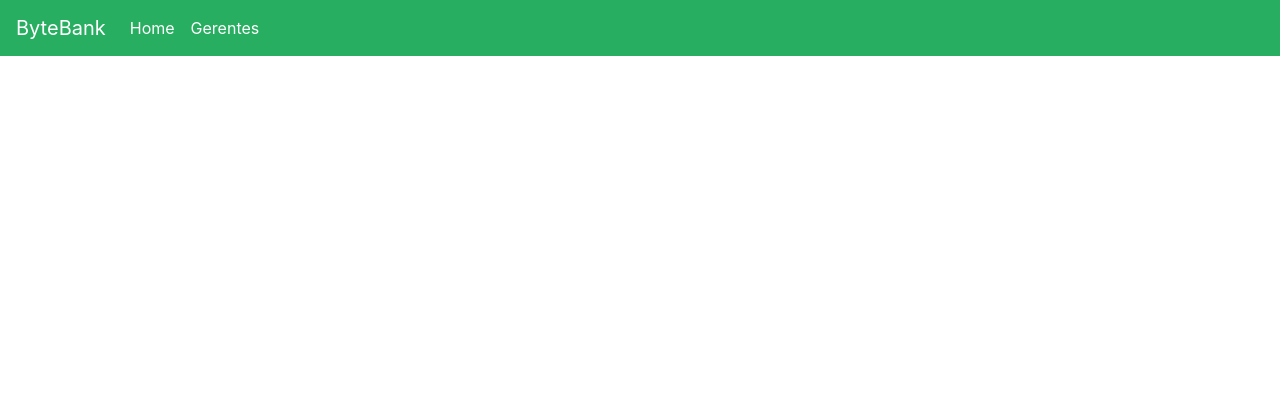
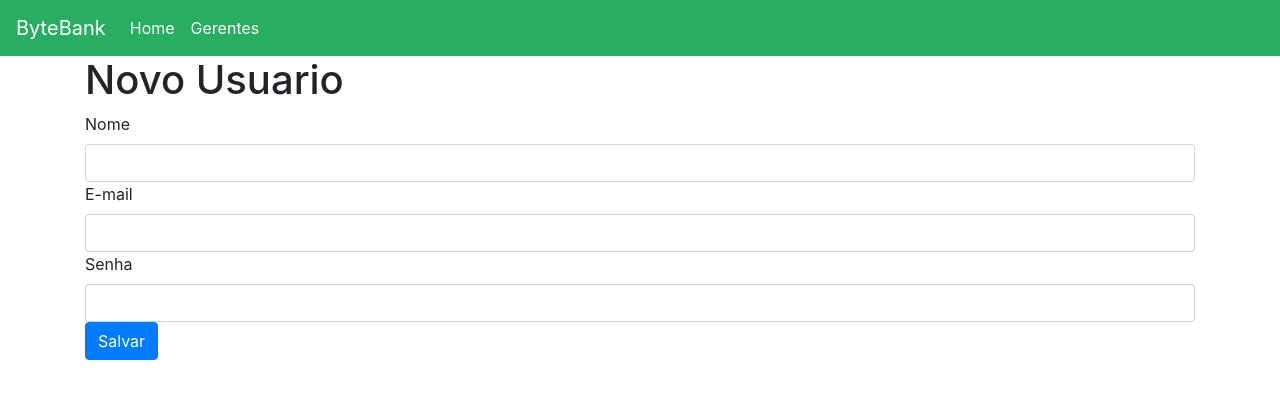
Before and after one commit to reichert-lucas/auth-vue-vuex, a Vue app in the folder app/: page /#/cadastre-se in a window 1280 px wide. Shown: the top 398 px of the page. Built offline with nearby package versions, Linux system fonts and the light colour scheme.

Commit message:
Finalização da Primeira aula - Criação do componente para a criação de usuários

```diff
--- a/app/package.json
+++ b/app/package.json
@@ -8,6 +8,7 @@
     "lint": "vue-cli-service lint"
   },
   "dependencies": {
+    "axios": "^0.21.4",
     "bootstrap": "^4.4.1",
     "core-js": "^3.4.4",
     "jquery": "^3.4.1",
--- a/app/src/router/index.js
+++ b/app/src/router/index.js
@@ -2,6 +2,7 @@ import Vue from 'vue'
 import VueRouter from 'vue-router'
 import Gerentes from '../views/Gerentes.vue'
 import Home from '../views/Home.vue'
+import NovoUsuario from '../views/NovoUsuario'
 
 Vue.use(VueRouter)
 
@@ -15,6 +16,11 @@ const routes = [
     path: '/gerentes',
     name: 'gerentes',
     component: Gerentes
+  },
+  {
+    path: '/cadastre-se',
+    name: 'novo.usuario',
+    component: NovoUsuario
   }
 ]
 
--- /dev/null
+++ b/app/src/views/NovoUsuario.vue
@@ -0,0 +1,45 @@
+<template>
+    <div class="container">
+        <h1>Novo Usuario</h1>
+        <form @submit.prevent="enviarFormulario">
+            <div class="form.group">
+                <label for="nome">Nome</label>
+                <input type="text" class="form-control" v-model="usuario.nome">
+            </div>
+            <div class="form.group">
+                <label for="email">E-mail</label>
+                <input type="email" class="form-control" v-model="usuario.email">
+            </div>
+            <div class="form.group">
+                <label for="senha">Senha</label>
+                <input type="password" class="form-control" v-model="usuario.senha">
+            </div>
+            <button class="btn btn-primary" type="submit">Salvar</button>
+        </form>
+    </div>
+</template>
+
+<script>
+
+import axios from 'axios'
+
+export default {
+
+  data: function() {
+    return {
+      usuario: {
+        nome: "",
+        senha: "",
+        email: ""
+      }
+    }
+  },
+  methods: {
+    enviarFormulario () {
+        axios.post('http://localhost:8000/auth/register', this.usuario)
+                .then(res => console.log(res))
+                .catch(err => console.log(err))
+    }
+  }
+}
+</script>
```
Also changed, not shown: 2 other files (tests, documents, lock files or other folders).
